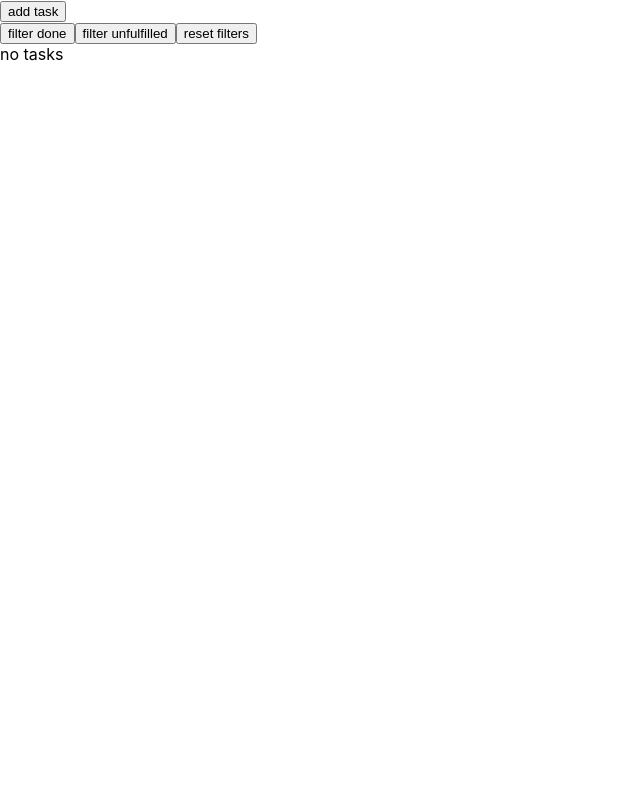
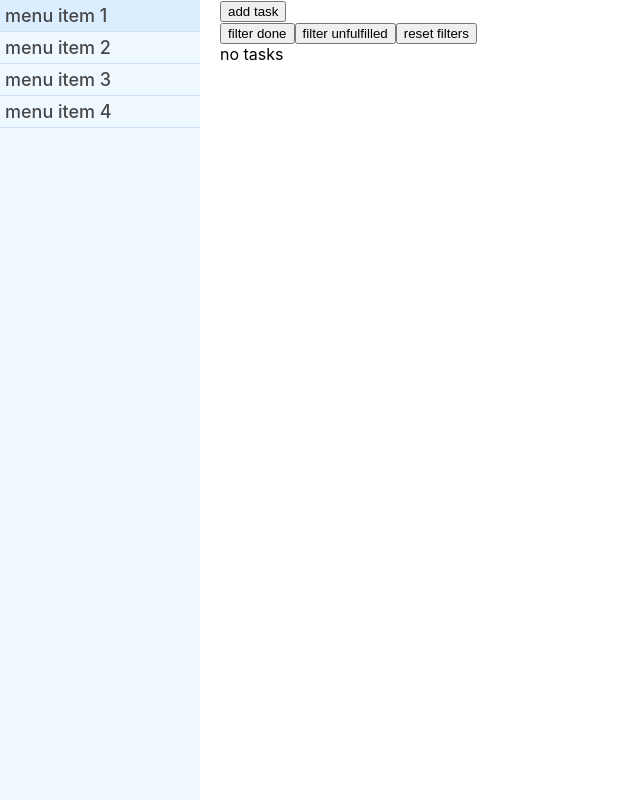
Before and after one commit to snaf-trip/todoMobx, a React app: page / in a window 1280 px wide. Shown: the whole page, without its empty margins (0-640 px from the left). Built offline with nearby package versions, Linux system fonts and the light colour scheme.

Commit message:
Added menu

```diff
--- /dev/null
+++ b/src/App.scss
@@ -0,0 +1,5 @@
+.app {
+  display: flex;
+  gap: 20px;
+  height: 100vh;
+}
--- a/src/App.tsx
+++ b/src/App.tsx
@@ -2,6 +2,8 @@ import React from "react";
 import { TasksPage } from "./pages/tasksPage/tasksPage.pages";
 import { ModalWindow } from "./components/modalWindow/modalWindow.components";
 import tasksState from "./store/tasks.store";
+import "./App.scss"
+import { Menu } from "./components/menu/menu.components";
 
 function App(): JSX.Element {
 
@@ -15,10 +17,13 @@ function App(): JSX.Element {
   }
 
   return (
-    <div>
-      <TasksPage />
+    <>
+      <div className="app">
+        <Menu />
+        <TasksPage />
+      </div>
       <ModalWindow />
-    </div>
+    </>
 
   )
 }
--- /dev/null
+++ b/src/components/menu/menu.components.scss
@@ -0,0 +1,4 @@
+.menu {
+  min-width: 200px;
+  background-color: aliceblue;
+}
--- /dev/null
+++ b/src/components/menu/menu.components.tsx
@@ -0,0 +1,14 @@
+import React from "react";
+import "./menu.components.scss";
+import { MenuItem } from "./menuItem.components";
+
+export const Menu = () => {
+  return (
+    <div className="menu">
+      <MenuItem title="menu item 1" />
+      <MenuItem title="menu item 2" />
+      <MenuItem title="menu item 3" />
+      <MenuItem title="menu item 4" />
+    </div>
+  )
+}
--- /dev/null
+++ b/src/components/menu/menuItem.components.scss
@@ -0,0 +1,13 @@
+.menuItem {
+  border-bottom: 1px solid rgb(204, 224, 241);
+  font-size: 18px;
+  padding: 5px;
+  color: rgb(71, 71, 71);
+  font-weight: 500;
+
+  &:hover {
+    cursor: pointer;
+    background-color: rgb(219, 238, 255);
+  }
+
+}
--- /dev/null
+++ b/src/components/menu/menuItem.components.tsx
@@ -0,0 +1,14 @@
+import React from "react";
+import "./menuItem.components.scss";
+
+interface Props {
+  title: string,
+}
+
+export const MenuItem = (props: Props) => {
+  return (
+    <div className="menuItem">
+      {props.title}
+    </div>
+  )
+}
```
